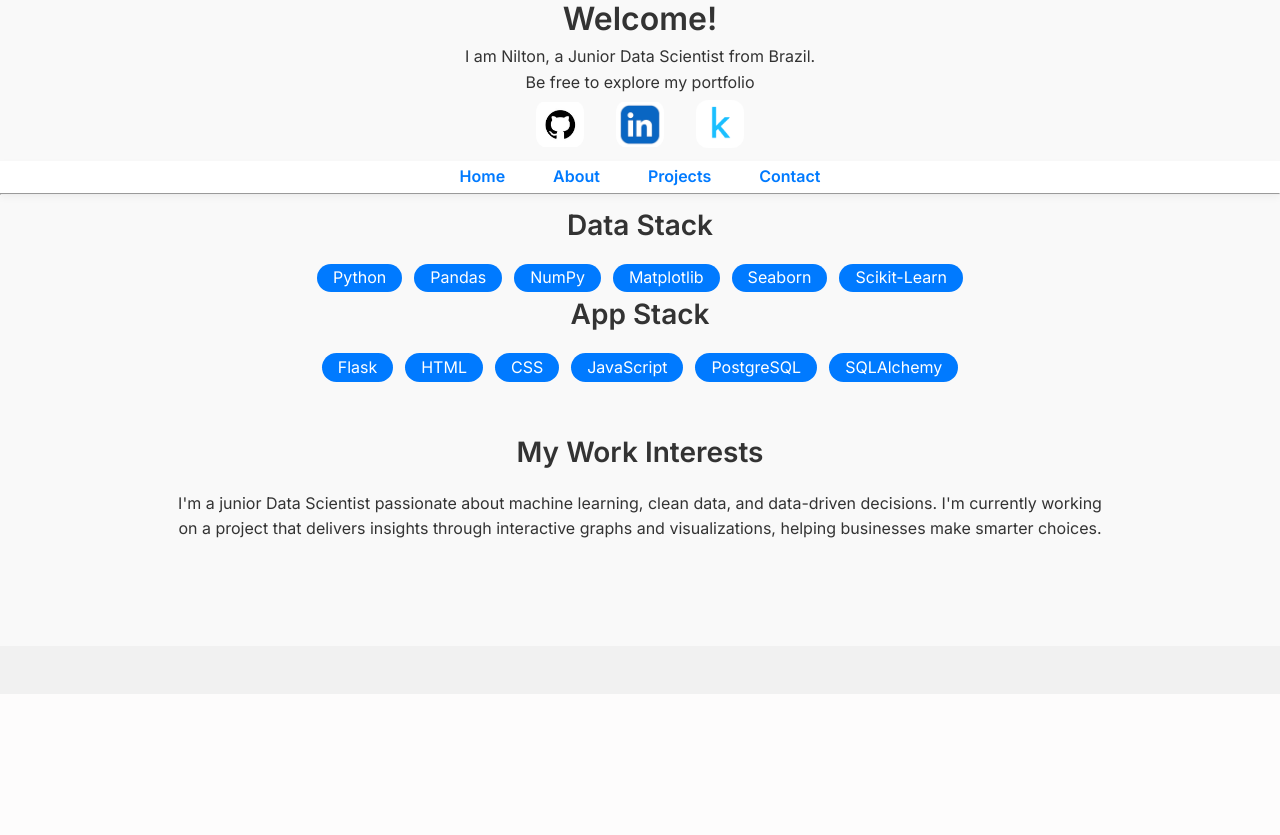
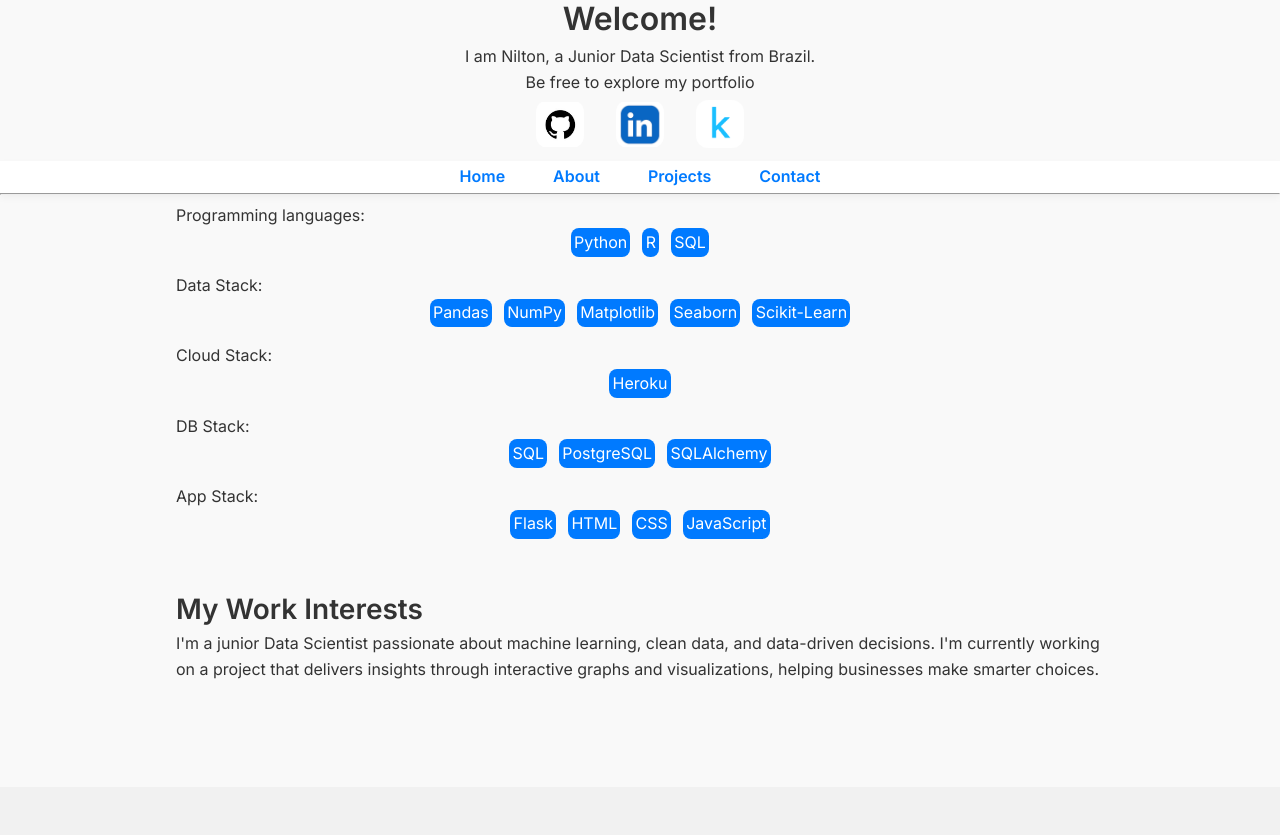
Before and after one commit to Niltonjuniorphd/nilton-portfolio, a Flask app: page /about in a window 1280 px wide. Shown: the part 198-1033 px from the top of the page. Before the commit the page ends 736 px from the top, so only its background shows below. Run offline with Flask 3, Linux system fonts and the light colour scheme.

Commit message:
changing things on about.html

```diff
--- a/static/css/style.css
+++ b/static/css/style.css
@@ -71,7 +71,6 @@ nav a:hover {
 }
 
 main {
-	text-align: center;
 	padding: 0.5rem 1rem;
 	max-width: 960px;
 	margin: 0 auto;
@@ -108,11 +107,14 @@ footer {
 
 h2 {
 	color: #333;
-	margin-bottom: 1rem;
+	margin-bottom: 0rem;
 	font-size: 1.75rem;
 }
 
+.stack-list-program,
 .stack-list-data,
+.stack-list-cloud,
+.stack-list-DB,
 .stack-list-app {
 	list-style: none;
 	display: flex;
@@ -120,15 +122,20 @@ h2 {
 	flex-wrap: wrap;
 	gap: 0.75rem;
 	padding: 0;
-	margin-top: 1rem;
+	margin-bottom: 1rem;
+	align-items: center;
 }
 
+.stack-list-program li,
 .stack-list-data li,
+.stack-list-cloud li,
+.stack-list-DB li,
 .stack-list-app li {
+	padding: 0.2rem;
 	background-color: #007aff;
 	color: white;
-	padding: 0.1rem 1rem;
-	border-radius: 1rem;
+	padding: 0.1rem 0.2rem;
+	border-radius: 0.5rem;
 	font-weight: 500;
 }
 
--- a/templates/about.html
+++ b/templates/about.html
@@ -1,9 +1,15 @@
 {% extends "home.html" %} {% block title %}Home - Nilton's Portfolio{% endblock %} {% block content
 %}
 <section class="about-section">
-	<h2>Data Stack</h2>
+	<p>Programming languages: </p>
+	<ul class="stack-list-program"">
+		<li>Python</li>
+		<li>R</li>
+		<li>SQL</li>
+	</ul>
+
+	<p>Data Stack: </p>
 	<ul class="stack-list-data">
-		<li>Python</li>
 		<li>Pandas</li>
 		<li>NumPy</li>
 		<li>Matplotlib</li>
@@ -11,14 +17,24 @@
 		<li>Scikit-Learn</li>
 	</ul>
 
-    <h2>App Stack</h2>
+	<p>Cloud Stack: </p>
+	<ul class="stack-list-cloud"">
+		<li>Heroku</li>
+	</ul>
+
+	<p>DB Stack: </p>
+	<ul class="stack-list-DB"">
+		<li>SQL</li>
+		<li>PostgreSQL</li>
+        <li>SQLAlchemy</li>
+	</ul>
+
+	<p>App Stack: </p>
 	<ul class="stack-list-app"">
 		<li>Flask</li>
 		<li>HTML</li>
 		<li>CSS</li>
 		<li>JavaScript</li>
-		<li>PostgreSQL</li>
-        <li>SQLAlchemy</li>
 	</ul>
 </section>
 
```
